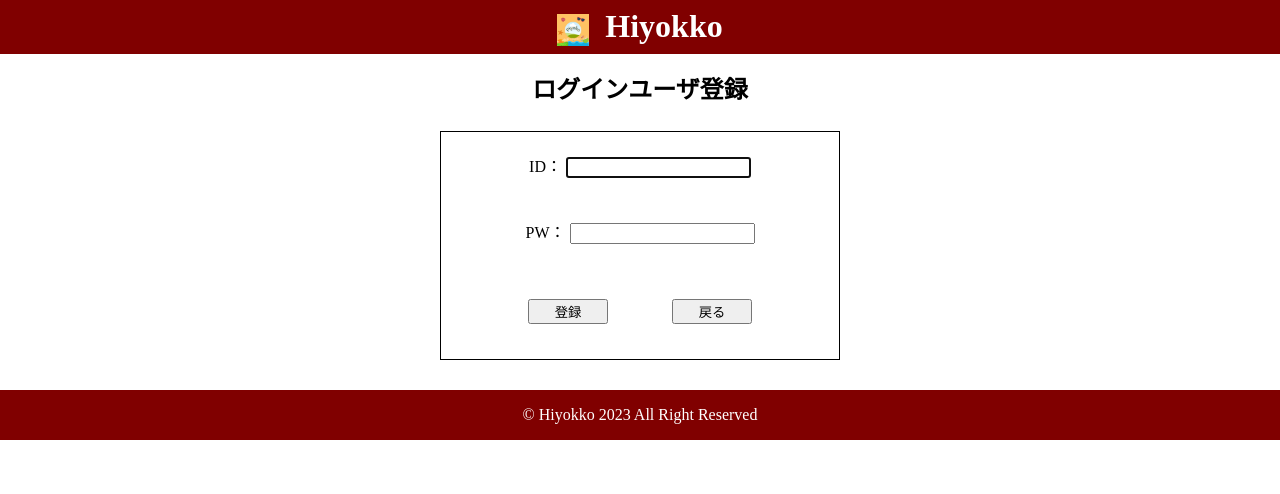
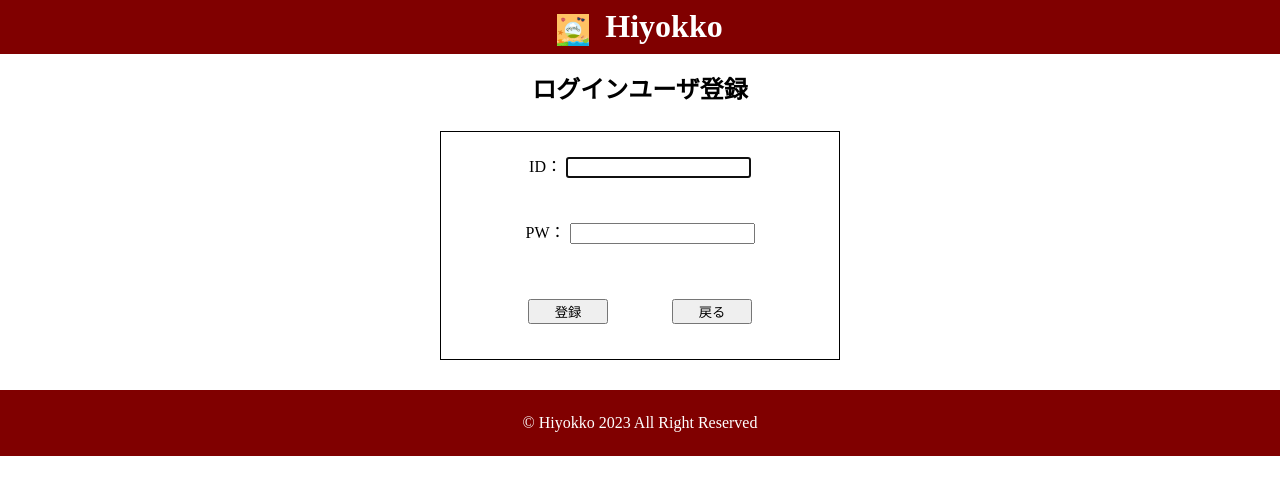
Before and after one commit to keroro0402/kanriSystem, a Vue app in the folder LoginUserPage/: page / in a window 1280 px wide. Shown: the top 494 px of the page. Built offline with nearby package versions, Linux system fonts and the light colour scheme.

Commit message:
CSSを変えた

```diff
--- a/LoginUserPage/src/components/Footer.vue
+++ b/LoginUserPage/src/components/Footer.vue
@@ -24,7 +24,7 @@ const copyRight = ref(
 footer {
   color: rgb(255, 255, 255, 255);
   background: rgb(128, 0, 0, 255);
-  padding: 1rem 0;
+  padding: 1.5rem 0;
 }
 footer p {
   text-align: center;
```
